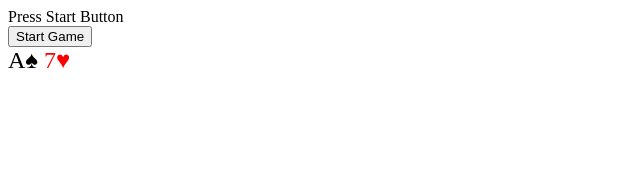
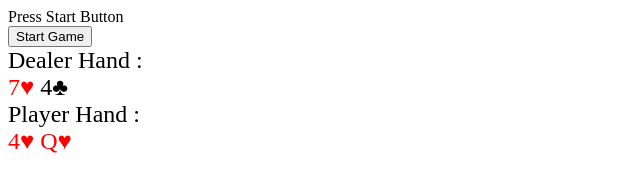
Before and after one commit to csant510/blackjack, a plain HTML site: page index.html in a window 1280 px wide. Both pictures are taken after a click on the button "Start Game". Shown: the whole page, without its empty margins (0-640 px from the left). Drawn offline with Linux system fonts and the light colour scheme.

Commit message:
made new deal funciotn and made place holders for player and dealer , creatd array to hold the cards that hav already been dealt

```diff
--- a/index.html
+++ b/index.html
@@ -1,86 +1,108 @@
-<!DOCTYPE html>
+<!doctype html>
 <html lang="en">
+
 <head>
-    <meta charset="UTF-8">
-    <meta name="viewport" content="width=device-width, initial-scale=1.0">
-    <title>Black Jack</title>
+  <meta charset="utf-8">
+  <title></title>
   <style>
-        #output{
+    #output {
       font-size: 1.5em;
     }
-        .clubs, .spades{
+
+    .clubs,
+    .spades {
       color: black;
     }
 
-        .hearts, .diams{
+    .hearts,
+    .diams {
       color: red;
     }
   </style>
 </head>
+
 <body>
-
-    <!--startting to build out game play-->
   <div>
     <div id="message">Press Start Button</div>
     <div id="start">
-        <button id="btnstart" type="button" onclick="Start()"
-        class="btn">Start Game</button>
+      <button id="btnstart" type="button" onclick="Start()" class="btn">Start Game</button>
     </div>
-
-
-    <!--end of  game play-->
-    <div id="output"></div>
+    <div id="output">
+      Dealer Hand :
+      <div id="dealerHolder"></div>
+      Player Hand :
+      <div id="playerHolder"></div>
+    </div>
     <script>
-        let cards =[];
-       const suits = ["spades","hearts","clubs","diams"];
-       let numb = ["A","2","3","4","5","6","7","8","9","10","J","Q","K"];
-       let output = document.getElementById("output")
+      var cards = [];
+      var playerCard = [];
+      var dealerCard = [];
+      var cardCount = 0;
+      var suits = ["spades", "hearts", "clubs", "diams"];
+      var numb = ["A", "2", "3", "4", "5", "6", "7", "8", "9", "10", "J", "Q", "K"];
+      var output = document.getElementById("output");
+      var dealerHolder = document.getElementById("dealerHolder");
+      var playerHolder = document.getElementById("playerHolder");
 
       for (s in suits) {
-        let suit = suits[s][0].toUpperCase();
-        let bgcolor = (suit == "S" || suit == "C") ? "black" : "red";
+        var suit = suits[s][0].toUpperCase();
+        var bgcolor = (suit == "S" || suit == "C") ? "black" : "red";
         for (n in numb) {
-            let cardvalue = (n>9) ? 10 : parseInt(n)+1
-            let card ={
-                suit:suit,
-                icon:suits[s],
-                bgcolor:bgcolor,
-                cardnum:numb[n],
-                cardvalue:cardvalue
+          //output.innerHTML += "<span style='color:" + bgcolor + "'>&" + suits[s] + ";" + numb[n] + "</span> ";
+          var cardValue = (n > 9) ? 10 : parseInt(n) + 1
+          var card = {
+            suit: suit,
+            icon: suits[s],
+            bgcolor: bgcolor,
+            cardnum: numb[n],
+            cardvalue: cardValue
           }
           cards.push(card);
         }
-        //output.innerHTML += "<span style='color:" + bgcolor + "'>&" + suits[s] + ";" + numb[n] + "</span> ";
       }
 
-            console.log(cards);
-            function Start(){
-                outputCard();
+      function Start() {
         shuffleDeck(cards);
-                outputCard();
+        dealNew();
 
-          // let randomNum = Math.floor((Math.random()*52)+1);
+      }
+
+      function dealNew() {
+        playerCard = [];
+        dealerCard = [];
+        dealerHolder.innerHTML = "";
+        playerHolder.innerHTML = "";
+        for (x = 0; x < 2; x++) {
+          dealerCard.push(cards[cardCount]);
+          dealerHolder.innerHTML += cardOutput(cardCount);
+          cardCount++
+          playerCard.push(cards[cardCount]);
+          playerHolder.innerHTML += cardOutput(cardCount);
+          cardCount++
+        }
+        console.log(dealerCard);
+        console.log(playerCard);
+
+      }
+
+      function cardOutput(n) {
+        return "<span style='color:" + cards[cardCount].bgcolor + "'>" + cards[cardCount].cardnum + "&" + cards[cardCount].icon + ";</span>  "
       }
 
       function shuffleDeck(array) {
-                for( let i = array.length -1; i >0 ; i--){
-                    let j  = Math.floor(Math.random()  * (i+1));
-                    let temp = array[i]
+        for (var i = array.length - 1; i > 0; i--) {
+          var j = Math.floor(Math.random() * (i + 1));
+          var temp = array[i];
           array[i] = array[j];
           array[j] = temp;
         }
-                return array
+        return array;
       }
 
-
-
-
-
-           function outputCard(){
-                output.innerHTML += "<span style='color:" + cards[0].bgcolor + "'>" + cards[0].cardnum + "&" + cards[0].icon + ";</span>  "
+      function outputCard() {
+        output.innerHTML += "<span style='color:" + cards[cardCount].bgcolor + "'>" + cards[cardCount].cardnum + "&" + cards[cardCount].icon + ";</span>  ";
       }
-
-
     </script>
 </body>
+
 </html>
```
Lines whose indentation alone changed are shown as unchanged.
